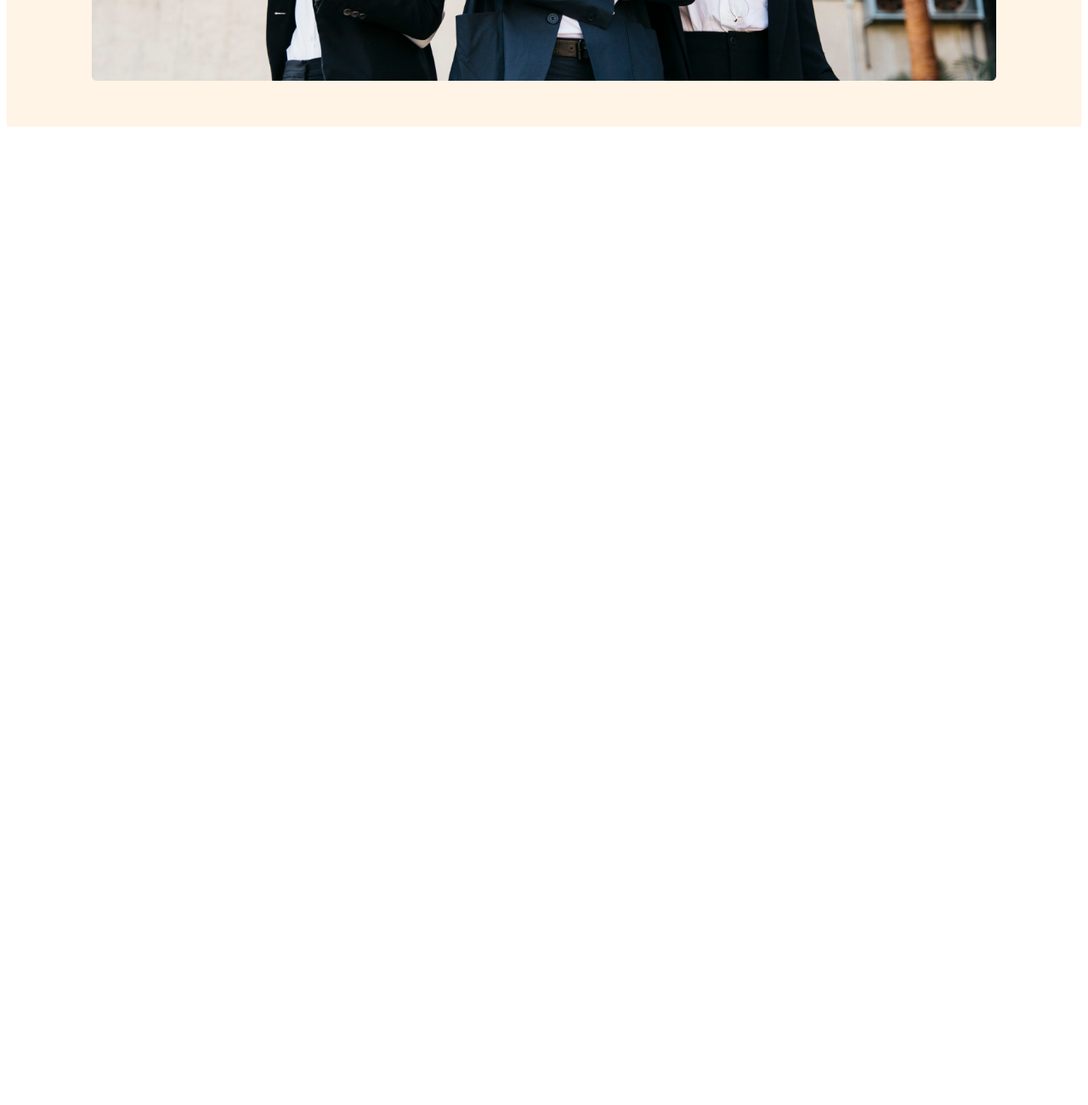
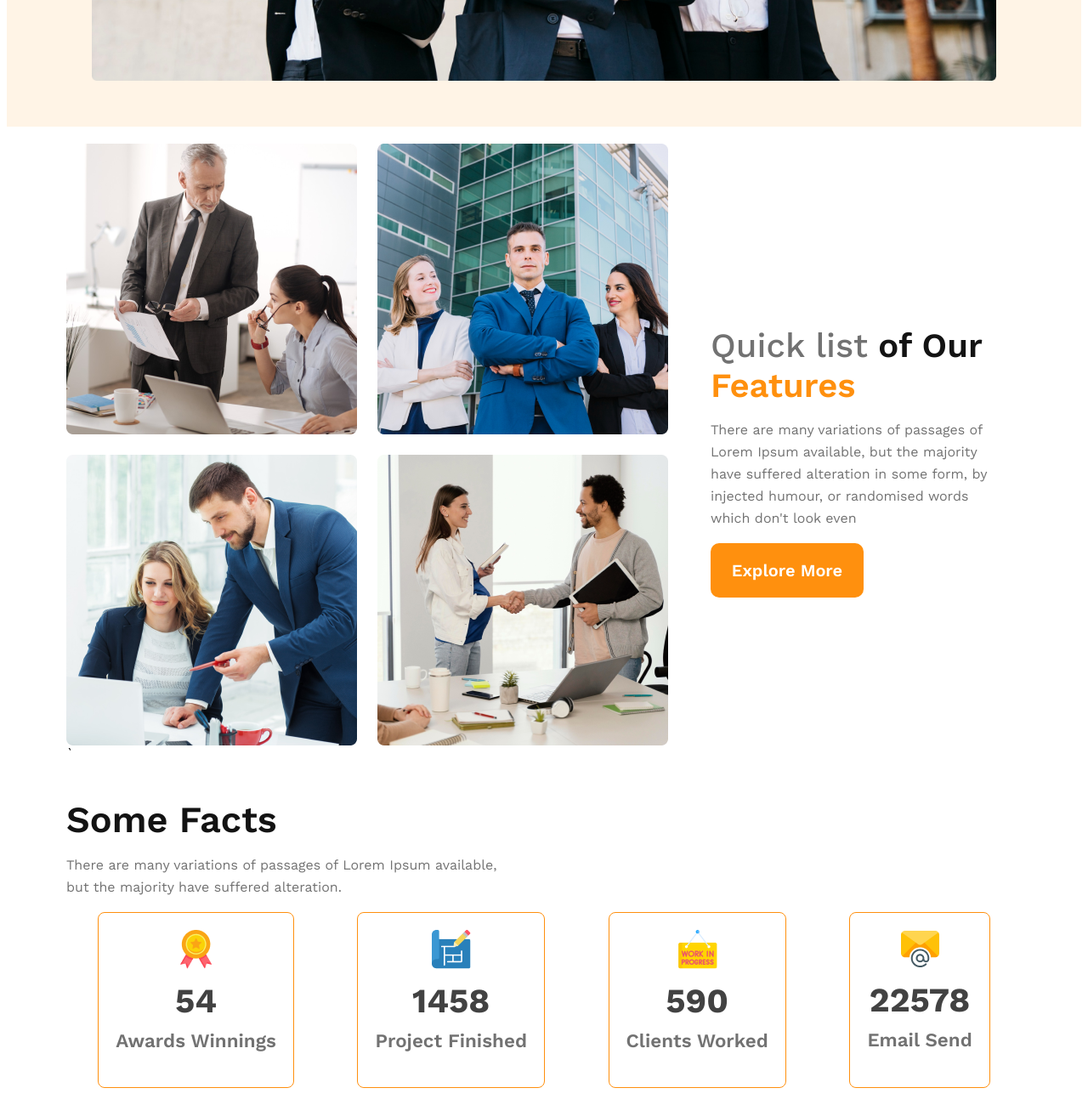
Before and after one commit to FARUK2059/G3-Architects-p3, a plain HTML site: page index.html in a window 1280 px wide. Shown: the part 993-2293 px from the top of the page at 85% size. Before the commit the page ends 1150 px from the top, so only its background shows below. Drawn offline with nearby package versions, Linux system fonts and the light colour scheme.

Commit message:
card complate

```diff
--- a/index.html
+++ b/index.html
@@ -34,5 +34,53 @@
         </div>
     </header>
     <!-- header End -->
+    <main>
+        <!-- Tem section start -->
+        <section class="tem-container">
+            <div class="Tem-img-container">
+                <img src="./team1.png" alt="">
+                <img src="./team2.png" alt="">
+                <img src="./team3.png" alt="">
+                <img src="./team4.png" alt="">
+            </div>
+            <div class="tem-contant-2">
+                <h3 class="tem-Titel"> <span class="Quick">Quick list</span> <span class="of-our">of Our</span> <br>Features</h3>
+                <p class="tem-description">There are many variations of passages of Lorem Ipsum available, but the majority have suffered alteration in some form, by injected humour, or randomised words which don't look even</p>
+                <button class="btn-Primary"> Explore More</button>
+            </div>
+        </section>`
+        <!-- feautures section -->
+        <section class="feautures">
+
+        </section>
+        <!-- fact section -->
+        <section class="facts">
+            <h3 class="section-titel">Some Facts</h3>
+            <p class="decoration">There are many variations of passages of Lorem Ipsum available, <br> but the majority have suffered alteration.</p>
+            <div class="facts-card-container">
+                <!-- card*4>img+h2.card-stats+p.card-titel -->
+                <card class="facts-card-container-card">
+                    <img src="./icons/./ribon.png" alt="">
+                    <h2 class="card-stats">54</h2>
+                    <p class="card-titel">Awards Winnings</p>
+                </card>
+                <card class="facts-card-container-card">
+                    <img src="./icons/./projects.png" alt="">
+                    <h2 class="card-stats">1458</h2>
+                    <p class="card-titel">Project Finished</p>
+                </card>
+                <card class="facts-card-container-card">
+                    <img src="./icons/./customers.png" alt="">
+                    <h2 class="card-stats">590</h2>
+                    <p class="card-titel">Clients Worked</p>
+                </card>
+                <card class="facts-card-container-card">
+                    <img src="./icons/./email.png" alt="">
+                    <h2 class="card-stats">22578</h2>
+                    <p class="card-titel">Email Send</p>
+                </card>
+            </div>
+        </section>
+    </main>
 </body>
 </html>
--- a/style.css
+++ b/style.css
@@ -80,6 +80,93 @@ nav li a {
     width: 100%;
 }
 
+/* main style */
+
+main {
+    max-width: 1440px;
+    margin-top: 20px;
+    margin-bottom: 20px;
+    margin-left: 70px;
+    margin-right: 70px;
+}
+
+.tem-container {
+    display: flex;
+    align-items: center;
+}
+.Tem-img-container {
+    display: grid;
+    grid-template-columns: repeat(2, 1fr);
+    gap: 24px;
+}
+.tem-contant-2 {
+    margin-left: 50px;
+    margin-right: 20px;
+}
+
+.tem-Titel {
+    color:  #FF900E;
+    font-size: 2.5rem;
+    font-weight: 600;
+    line-height: normal;
+    margin-bottom: 10px;
+}
+.Quick {
+    color: #727272;
+    font-weight: 500;
+}
+.of-our {
+    color: #131313;
+    font-weight: 600;
+}
+
+.tem-description {
+    color: #727272;
+    font-size: 16px;
+    font-weight: 400;
+    line-height: 26px;
+}
+
+/* card section */
+.section-titel {
+    color: #131313;
+    font-weight: 600;
+    font-size: 2.7rem;
+    margin-bottom: 10px;
+}
+
+.decoration {
+    color: #727272;
+    font-size: 16px;
+    font-weight: 400;
+    line-height: 26px;
+}
+
+.facts-card-container {
+    display: flex;
+    justify-content: space-around;
+}
+.facts-card-container-card {
+    border: 1px solid #FF900E;
+    border-radius: 8px;
+    text-align: center;
+    padding: 20px;
+
+}
+
+.card-stats {
+    font-size: 2.5rem;
+    color: #424242;
+    margin-top: 10px;
+    margin-bottom: 10px;
+}
+.card-titel {
+    font-size: 1.4rem;
+    color: #727272;
+    font-weight: 600;
+    margin-top: 5px;
+}
+
 /* respponsive media quaries */
 /* mobile Devices */
 @media screen and (max-width: 576px) {
@@ -88,6 +175,12 @@ nav li a {
     }
     nav {
         flex-direction: column;
+    }
+    .tem-container {
+        flex-direction: column;
+    }
+    .Tem-img-container {
+        grid-template-columns: 1fr;
     }
 }
 /* tab or medium devices */
@@ -98,4 +191,6 @@ nav li a {
     nav {
         flex-direction: column;
     }
+    .tem-container {
+        flex-direction: column;
 }
```
Also changed, not shown: architect.png (added), icons/customers.png (added), icons/email.png (added), icons/projects.png (added), icons/ribon.png (added), team1.png (added), team2.png (added), team3.png (added), team4.png (added).
